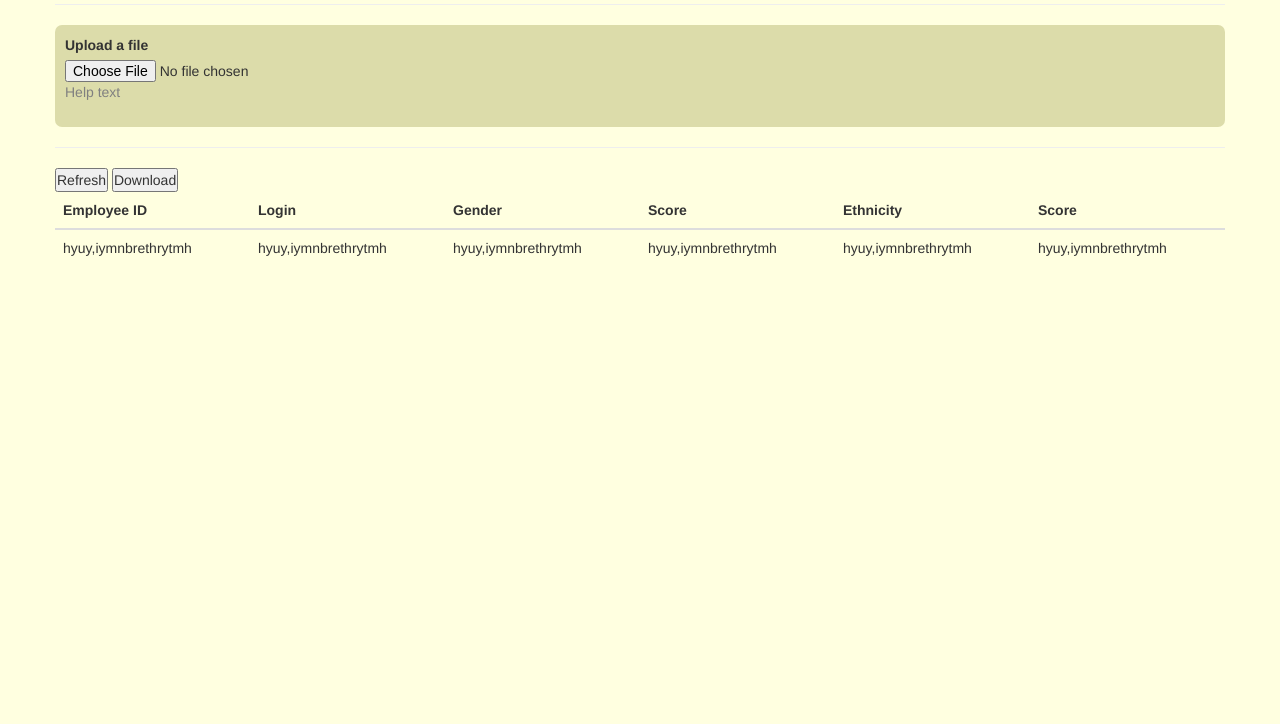
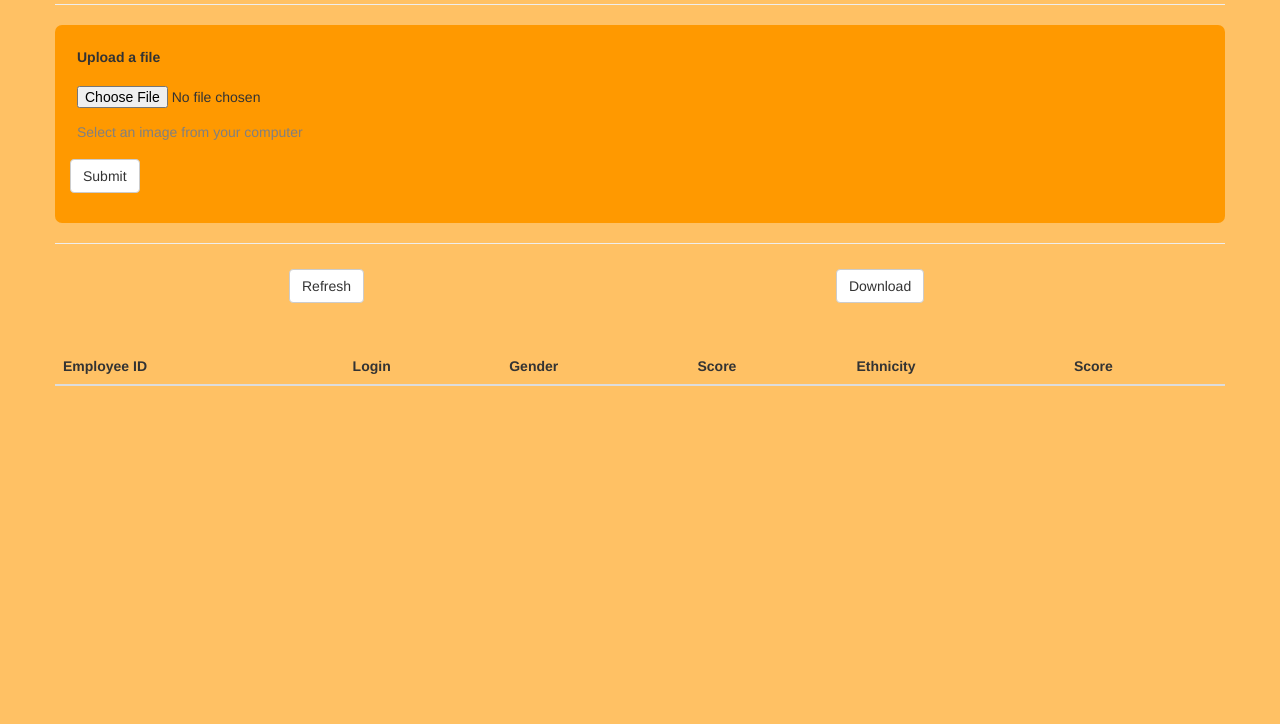
Before and after one commit to maftoun95/S3Upload, a website with bundled scripts: page index.html in a window 1280 px wide. Shown: the part 76-800 px from the top of the page. Built offline with nearby package versions, Linux system fonts and the light colour scheme.

```diff
--- a/index.css
+++ b/index.css
@@ -8,11 +8,26 @@
 }
 
 .input {
-    background: #DCDCAA;
-    padding: 10px;
+    background: #FF9900;
+    padding: 15px;
     border-radius: 7px;
 }
 
 body {
-    background: lightyellow;
+    background: #FFC164;
 }
+
+.center {
+    text-align: center;
+}
+
+.file-upload {
+    padding: 7px;
+}
+
+.action {
+    margin: 5px 20%;
+}
+table {
+    margin-top: 40px;
+}
--- a/index.html
+++ b/index.html
@@ -1,7 +1,7 @@
 <!DOCTYPE html>
 <html lang="en">
     <head>
-        <title>File upload</title>
+        <title>EEO Visual Identification</title>
         <script src='https://code.jquery.com/jquery-3.1.1.min.js' integrity='sha256-hVVnYaiADRTO2PzUGmuLJr8BLUSjGIZsDYGmIJLv2b8=' crossorigin=
         ></script>
         <link rel='stylesheet' href='https://maxcdn.bootstrapcdn.com/bootstrap/3.3.7/css/bootstrap.min.css'>
@@ -10,7 +10,7 @@
     </head>
     <body>
         <div class="container">
-            <div class="row">
+            <div class="row center">
                 <h1>EEO Visual Identification</h1>
                 <hr>
             </div>
@@ -18,17 +18,18 @@
                 <div class="input">
                     <form action="">
                         <div class="form-group">
-                            <label for="">Upload a file</label>
-                            <input type="file">
-                            <p class="help-text">Help text</p>
+                            <label class="file-upload">Upload a file</label>
+                            <input class="file-upload" type="file">
+                            <p class="file-upload help-text">Select an image from your computer</p>
+                            <button type="submit" class="btn btn-default">Submit</button>
                         </div>
                     </form>
                 </div>
             <hr/>
             </div>
             <div class="row">
-            <button class="refresh" type="button">Refresh</button>
-            <button class="download" type="button">Download</button>
+                <button class="btn btn-default refresh action" type="button">Refresh</button>
+                <button class="btn btn-default download action" type="button">Download</button>
             </div>
             <div class="row">
                 <table class="table table-hover">
@@ -43,13 +44,13 @@
                         </tr>
                     </thead>
                     <tbody>
-                        <tr>
-                            <td>hyuy,iymnbrethrytmh</td>
-                            <td>hyuy,iymnbrethrytmh</td>
-                            <td>hyuy,iymnbrethrytmh</td>
-                            <td>hyuy,iymnbrethrytmh</td>
-                            <td>hyuy,iymnbrethrytmh</td>
-                            <td>hyuy,iymnbrethrytmh</td>
+                        <tr class="original">
+                            <td class="s3-id"></td>
+                            <td class="s3-login"></td>
+                            <td class="s3-gender"></td>
+                            <td class="s3-gender-score"></td>
+                            <td class="s3-ethnicity"></td>
+                            <td class="s3-ethnicity-score"></td>
                         </tr>
                     </tbody>
                 </table>
--- a/package.json
+++ b/package.json
@@ -10,6 +10,7 @@
   "author": "",
   "license": "ISC",
   "dependencies": {
-    "aws-sdk": "^2.85.0"
+    "aws-sdk": "^2.85.0",
+    "typescript": "^2.4.1"
   }
 }
```
Also changed, not shown: tsconfig.json (added, +53 -0 lines), index.ts (renamed from index.js).
